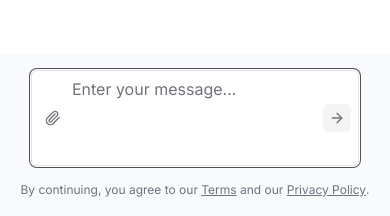
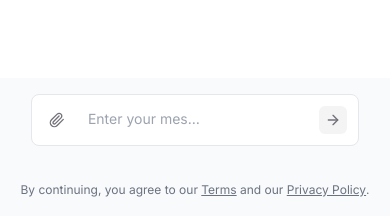
Before and after one commit to williamhutech/many-ai, a Next.js app: page / in a window 390 px wide. Shown: the part 622-838 px from the top of the page. Built offline with nearby package versions, Linux system fonts and the light colour scheme; no server answers.

Commit message:
Version 2.36 - Revamping entire input field
- Using SlateJS
- Tag and hashtags work
- Kept similar styles
- Buttons are fully responsive
- IP disable still works

```diff
--- a/components/ui/input.tsx
+++ b/components/ui/input.tsx
@@ -1,125 +1,276 @@
 import * as React from "react"
+import { createEditor, Descendant, Element as SlateElement, Text, BaseEditor, Node, Range, Editor, Transforms } from 'slate'
+import { Slate, Editable, withReact, ReactEditor } from 'slate-react'
+import { withHistory, HistoryEditor } from 'slate-history'
 import { cn } from "@/lib/utils"
 
-export interface InputProps
-  extends React.TextareaHTMLAttributes<HTMLTextAreaElement> {
-  onSubmit?: (e: React.KeyboardEvent<HTMLTextAreaElement>) => void;
+// Define custom types for Slate
+type CustomText = {
+  text: string;
+  highlight?: boolean;
+}
+
+type CustomElement = {
+  type: 'paragraph' | 'mention';
+  children: CustomText[];
+}
+
+declare module 'slate' {
+  interface CustomTypes {
+    Editor: BaseEditor & ReactEditor & HistoryEditor & {
+      placeholder?: string;
+    }
+    Element: CustomElement
+    Text: CustomText
+  }
+}
+
+// Type guard for CustomElement
+const isCustomElement = (node: Node): node is CustomElement => {
+  return SlateElement.isElement(node) && 'type' in node && node.type === 'paragraph';
+};
+
+export interface InputProps {
+  className?: string;
+  onSubmit?: (e: React.KeyboardEvent<HTMLDivElement>) => void;
   leftElement?: React.ReactNode;
   rightElement?: React.ReactNode;
+  value?: string;
+  onChange?: (e: { target: { value: string } }) => void;
+  onKeyDown?: (e: React.KeyboardEvent<HTMLDivElement>) => void;
+  onPaste?: (e: React.ClipboardEvent<HTMLDivElement>) => void;
+  disabled?: boolean;
+  placeholder?: string;
 }
 
-const Input = React.forwardRef<HTMLTextAreaElement, InputProps>(
+const withMentions = (editor: BaseEditor & ReactEditor & HistoryEditor) => {
+  const { isInline, markableVoid } = editor;
+
+  editor.isInline = element => {
+    return (element as CustomElement).type === 'mention' ? true : isInline(element);
+  };
+
+  editor.markableVoid = element => {
+    return (element as CustomElement).type === 'mention' || markableVoid(element);
+  };
+
+  return editor;
+};
+
+const Input = React.forwardRef<HTMLDivElement, InputProps>(
   ({ className, onSubmit, leftElement, rightElement, ...props }, ref) => {
-    const textareaRef = React.useRef<HTMLTextAreaElement>(null);
     const containerRef = React.useRef<HTMLDivElement>(null);
-    const [initialHeight, setInitialHeight] = React.useState<number>(0);
+    const [defaultLines, setDefaultLines] = React.useState(2); // Default to desktop
 
+    const editor = React.useMemo(() => {
+      return withMentions(withHistory(withReact(createEditor())));
+    }, []);
+
+    // Move window check to useEffect
     React.useEffect(() => {
-      if (textareaRef.current && !initialHeight) {
-        setInitialHeight(textareaRef.current.clientHeight);
+      if (typeof window !== 'undefined') {
+        setDefaultLines(window.innerWidth <= 768 ? 3 : 2);
+
+        const handleResize = () => {
+          setDefaultLines(window.innerWidth <= 768 ? 3 : 2);
+        };
+
+        window.addEventListener('resize', handleResize);
+        return () => window.removeEventListener('resize', handleResize);
       }
-    }, [initialHeight]);
+    }, []);
 
-    const handleInput = () => {
-      const textarea = textareaRef.current;
-      if (textarea) {
-        textarea.style.height = 'auto';
-        const lineHeight = parseInt(window.getComputedStyle(textarea).lineHeight);
-        const maxHeight = lineHeight * 5; // Limit to 5 lines
+    const [value, setValue] = React.useState<Descendant[]>([{
+      type: 'paragraph',
+      children: [{ text: props.value || '' }]
+    }]);
 
-        const newHeight = Math.min(textarea.scrollHeight, maxHeight);
-        textarea.style.height = `${newHeight}px`;
+    const decorate = React.useCallback(([node, path]: [Node, number[]]) => {
+      const ranges: Range[] = [];
 
-        if (textarea.scrollHeight > maxHeight) {
-          textarea.style.overflowY = 'auto';
-        } else {
-          textarea.style.overflowY = 'hidden';
+      if (!Text.isText(node) || !node.text) {
+        return ranges;
       }
 
-        // Calculate footer height including all elements
-        const isMobile = window.innerWidth <= 768;
-        const safeAreaInset = isMobile ? parseInt(getComputedStyle(document.documentElement).getPropertyValue('--safe-area-inset-bottom') || '0') : 0;
-        const footerPadding = isMobile ? 16 : 32;
-        const streamingStatusHeight = 24;
+      const { text } = node;
 
-        const footerHeight = newHeight + footerPadding + streamingStatusHeight + safeAreaInset;
-        document.documentElement.style.setProperty('--footer-height', `${footerHeight}px`);
+      // Match words starting with @ or #
+      const pattern = /([#@])\w+\b/g;
+      let match;
 
-        // Adjust main content padding on mobile
-        if (isMobile) {
-          document.querySelector('main')?.style.setProperty(
-            'padding-bottom',
-            `${footerHeight + 16}px`
-          );
-        }
-      }
-    };
+      while ((match = pattern.exec(text)) !== null) {
+        if (match.index !== undefined) {
+          const start = match.index;
+          const end = start + match[0].length;
 
-    const handleKeyDown = (e: React.KeyboardEvent<HTMLTextAreaElement>) => {
-      if (e.key === 'Enter' && !e.shiftKey) {
-        e.preventDefault();
-        if (onSubmit && e.currentTarget.value.trim()) {
-          onSubmit(e);
-          // Reset height after submission
-          if (textareaRef.current) {
-            const isMobile = window.innerWidth <= 768;
-            const baseHeight = isMobile ? 40 : initialHeight;
-            textareaRef.current.style.height = `${baseHeight}px`;
+          // Create range only if path is valid
+          if (path && Array.isArray(path)) {
+            const range = {
+              anchor: { path, offset: start },
+              focus: { path, offset: end },
+              highlight: true,
+              prefix: match[1] // Store @ or # for styling
+            } as Range & { highlight: boolean; prefix: string };
 
-            // Reset footer height with mobile considerations
-            const footerHeight = isMobile ? 80 : 80;
-            document.documentElement.style.setProperty('--footer-height', `${footerHeight}px`);
-
-            // Reset main content padding on mobile
-            if (isMobile) {
-              document.querySelector('main')?.style.setProperty(
-                'padding-bottom',
-                `${footerHeight + 16}px`
-              );
+            // Validate range before adding
+            if (Editor.string(editor, range)) {
+              ranges.push(range);
             }
           }
         }
       }
+
+      return ranges;
+    }, [editor]);
+
+    React.useEffect(() => {
+      try {
+        const newValue = [{
+          type: 'paragraph' as const,
+          children: [{ text: props.value || '' }]
+        }];
+        setValue(newValue);
+
+        // Reset height when value is cleared
+        if (!props.value && containerRef.current) {
+          const lineHeight = parseInt(window.getComputedStyle(containerRef.current).lineHeight);
+          const defaultHeight = lineHeight * defaultLines;
+          containerRef.current.style.height = `${defaultHeight}px`;
+        }
+
+        // Only set selection if editor has focus
+        if (ReactEditor.isFocused(editor)) {
+          const point = { path: [0, 0], offset: (props.value || '').length };
+          editor.selection = { anchor: point, focus: point };
+        }
+      } catch (error) {
+        console.error('Error updating editor value:', error);
+      }
+    }, [props.value, editor, defaultLines]);
+
+    const renderElement = React.useCallback((props: any) => {
+      return <p {...props.attributes}>{props.children}</p>
+    }, []);
+
+    const renderLeaf = React.useCallback(({ attributes, children, leaf }: any) => {
+      if (leaf.highlight) {
+        return (
+          <span
+            {...attributes}
+            className={cn(
+              leaf.prefix === '@' && "text-purple-600",
+              leaf.prefix === '#' && "text-blue-600"
+            )}
+          >
+            {children}
+          </span>
+        );
+      }
+      return <span {...attributes}>{children}</span>;
+    }, []);
+
+    const handleChange = (newValue: Descendant[]) => {
+      setValue(newValue);
+
+      // Normalize the value to ensure valid state
+      Editor.normalize(editor, { force: true });
+
+      const plainText = newValue
+        .map(n => SlateElement.isElement(n) ? n.children.map(c => Text.isText(c) ? c.text : '').join('') : '')
+        .join('\n');
+      props.onChange?.({ target: { value: plainText } });
+    };
+
+    const handleKeyDown = (e: React.KeyboardEvent<HTMLDivElement>) => {
+      if (e.key === 'Enter' && !e.shiftKey) {
+        e.preventDefault();
+        onSubmit?.(e);
+
+        // Clear content using normalized Transforms
+        Transforms.delete(editor, {
+          at: Editor.range(editor, []),
+        });
+
+        // Reset the editor state properly
+        setValue([{
+          type: 'paragraph',
+          children: [{ text: '' }]
+        }]);
+
+        // Ensure proper focus and selection
+        ReactEditor.focus(editor);
+        Transforms.select(editor, { path: [0, 0], offset: 0 });
+      }
+      props.onKeyDown?.(e);
+    };
+
+    const renderPlaceholder = React.useCallback((props: any) => {
+      const style: React.CSSProperties = {
+        position: 'absolute',
+        top: '50%',
+        transform: 'translateY(-50%)',
+        color: '#9ca3af',
+        pointerEvents: 'none',
+        display: 'inline-block',
+        width: 'calc(100% - 6rem)',
+        paddingLeft: '0.5rem',
+        paddingRight: '0.5rem',
+        overflow: 'hidden',
+        textOverflow: 'ellipsis',
+        whiteSpace: 'nowrap',
+        opacity: Editor.string(editor, []) ? 0 : 1,
+        transition: 'opacity 0.2s'
       };
 
       return (
-      <div ref={containerRef} className="relative flex items-end w-full">
+        <span {...props} style={style}>
+          {props.children}
+        </span>
+      );
+    }, [editor]);
+
+    return (
+      <div className="relative flex items-end w-full">
+        <Slate editor={editor} initialValue={value} onChange={handleChange}>
+          <div ref={containerRef} className="relative w-full">
+            <div className="relative flex items-center">
+              {/* Left element (attachment button) */}
               {leftElement && (
-          <div className="absolute left-2 flex items-center h-full">
+                <div className="absolute left-3 flex items-center h-full z-10">
                   {leftElement}
                 </div>
               )}
-        <textarea
+
+              <Editable
                 className={cn(
-            "flex w-full rounded-md border border-zinc-200 bg-white px-3 py-2 text-sm",
-            "ring-offset-white placeholder:text-zinc-500 focus-visible:outline-none",
-            "focus-visible:ring-1 focus-visible:ring-zinc-600 focus-visible:ring-offset-1",
-            "disabled:cursor-not-allowed disabled:opacity-75 disabled:bg-[#F7F7F8]",
-            "disabled:border-zinc-200 disabled:text-zinc-600 disabled:placeholder:text-zinc-600",
-            "min-h-[96px] sm:min-h-[64px] resize-none overflow-y-auto",
-            leftElement && "pl-10",
-            rightElement && "pr-20",
+                  "w-full bg-white text-sm",
+                  "rounded-lg border",
+                  "px-12 py-3",
+                  "min-h-[52px]",
+                  "resize-none overflow-y-auto leading-6",
+                  "transition-colors duration-200",
+                  "focus-visible:outline-none focus-visible:border-zinc-200",
+                  "hover:border-zinc-100",
+                  props.disabled && "bg-[#F7F7F8] text-zinc-600",
                   className
                 )}
-          ref={ref || textareaRef}
-          onInput={!props.disabled ? handleInput : undefined}
-          onKeyDown={!props.disabled ? handleKeyDown : undefined}
-          rows={1}
-          {...props}
-          style={{
-            ...props.style,
-            pointerEvents: props.disabled ? 'none' : 'auto',
-            userSelect: props.disabled ? 'none' : 'auto',
-          }}
+                placeholder={props.placeholder}
+                readOnly={props.disabled}
+                decorate={decorate}
+                renderLeaf={renderLeaf}
+                renderPlaceholder={renderPlaceholder}
+                onKeyDown={handleKeyDown}
               />
+
+              {/* Right element (submit button) */}
               {rightElement && (
-          <div className={cn(
-            "absolute right-2 flex items-center h-full",
-            props.disabled && "opacity-50 pointer-events-none"
-          )}>
+                <div className="absolute right-3 flex items-center h-full z-10">
                   {rightElement}
                 </div>
               )}
+            </div>
+          </div>
+        </Slate>
       </div>
     );
   }
--- a/src/app/page.tsx
+++ b/src/app/page.tsx
@@ -295,7 +295,7 @@ export default function SDKPlayground() {
   const latestConversationRef = useRef<HTMLDivElement>(null);
   const [isInitialState, setIsInitialState] = useState(true);
   const [isDismissing, setIsDismissing] = useState(false);
-  const inputRef = useRef<HTMLTextAreaElement>(null);
+  const inputRef = useRef<HTMLDivElement>(null);
   const [streamingModels, setStreamingModels] = useState<string[]>([]);
   const [isInitialFooter, setIsInitialFooter] = useState(true);
   const [isStreaming, setIsStreaming] = useState(false);
@@ -933,13 +933,15 @@ export default function SDKPlayground() {
     }
   }, [conversations]);
 
-  const handleInputChange = (e: React.ChangeEvent<HTMLTextAreaElement>) => {
-    const element = e.currentTarget;
+  const handleInputChange = (e: { target: { value: string } }) => {
+    setInput(e.target.value);
+
+    // Get the div element
+    const element = inputRef.current;
+    if (!element) return;
+
     const lineHeight = parseInt(window.getComputedStyle(element).lineHeight);
     const maxHeight = lineHeight * 5; // Limit to 5 lines
-
-    setInput(e.target.value);
-    element.style.height = 'auto';
 
     // Apply max height limit
     const newHeight = Math.min(element.scrollHeight, maxHeight);
@@ -951,18 +953,9 @@ export default function SDKPlayground() {
     } else {
       element.style.overflowY = 'hidden';
     }
-
-    // Maintain cursor position
-    const cursorPosition = e.currentTarget.selectionStart;
-    requestAnimationFrame(() => {
-      if (element && document.activeElement === element) {
-        element.selectionStart = cursorPosition;
-        element.selectionEnd = cursorPosition;
-      }
-    });
   };
 
-  const handleKeyDown = (e: React.KeyboardEvent<HTMLTextAreaElement>) => {
+  const handleKeyDown = (e: React.KeyboardEvent<HTMLDivElement>) => {
     if (e.key === 'Enter' && !e.shiftKey) {
       e.preventDefault();
       handleSubmit(e);
@@ -1176,30 +1169,17 @@ export default function SDKPlayground() {
                 value={input}
                 onChange={handleInputChange}
                 onKeyDown={handleKeyDown}
-                onPaste={(e) => {
+                onPaste={(e: React.ClipboardEvent<HTMLDivElement>) => {
                   if (!isLocationBlocked) {
                     e.preventDefault();
-                    const cursorPosition = e.currentTarget.selectionStart;
-                    const textBeforeCursor = e.currentTarget.value.slice(0, cursorPosition);
-                    const textAfterCursor = e.currentTarget.value.slice(cursorPosition);
-                    const pastedText = e.clipboardData.getData('text').replace(/\n/g, ' ');
+                    const text = e.clipboardData.getData('text').replace(/\n/g, ' ');
+                    const selection = window.getSelection();
+                    const range = selection?.getRangeAt(0);
 
-                    const newValue = textBeforeCursor + pastedText + textAfterCursor;
-                    const newCursorPosition = cursorPosition + pastedText.length;
-
-                    setInput(newValue);
-
-                    // Wait for the next render cycle and check if the element exists
-                    setTimeout(() => {
-                      if (e.currentTarget) {
-                        e.currentTarget.selectionStart = newCursorPosition;
-                        e.currentTarget.selectionEnd = newCursorPosition;
-
-                        // Update height after cursor position is set
-                        e.currentTarget.style.height = 'auto';
-                        e.currentTarget.style.height = `${e.currentTarget.scrollHeight}px`;
-                      }
-                    }, 0);
+                    if (range) {
+                      const newValue = input.slice(0, range.startOffset) + text + input.slice(range.endOffset);
+                      setInput(newValue);
+                    }
                   }
                 }}
                 disabled={isLocationBlocked}
@@ -1210,7 +1190,11 @@ export default function SDKPlayground() {
                 leftElement={
                   <button
                     type="button"
-                    className="p-1.5 hover:bg-zinc-100 rounded-md transition-colors"
+                    className={cn(
+                      "w-7 h-7 flex items-center justify-center rounded-md transition-colors",
+                      "hover:bg-zinc-100",
+                      isLocationBlocked && "opacity-50 cursor-not-allowed"
+                    )}
                     onClick={() => {
                       if (!isLocationBlocked) {
                         console.log('Attachment button clicked');
```
Also changed, not shown: package.json (+5 -2 lines), src/app/globals.css (+11 -0 lines), 1 other file (tests, documents, lock files or other folders). Lines whose indentation alone changed are shown as unchanged.
